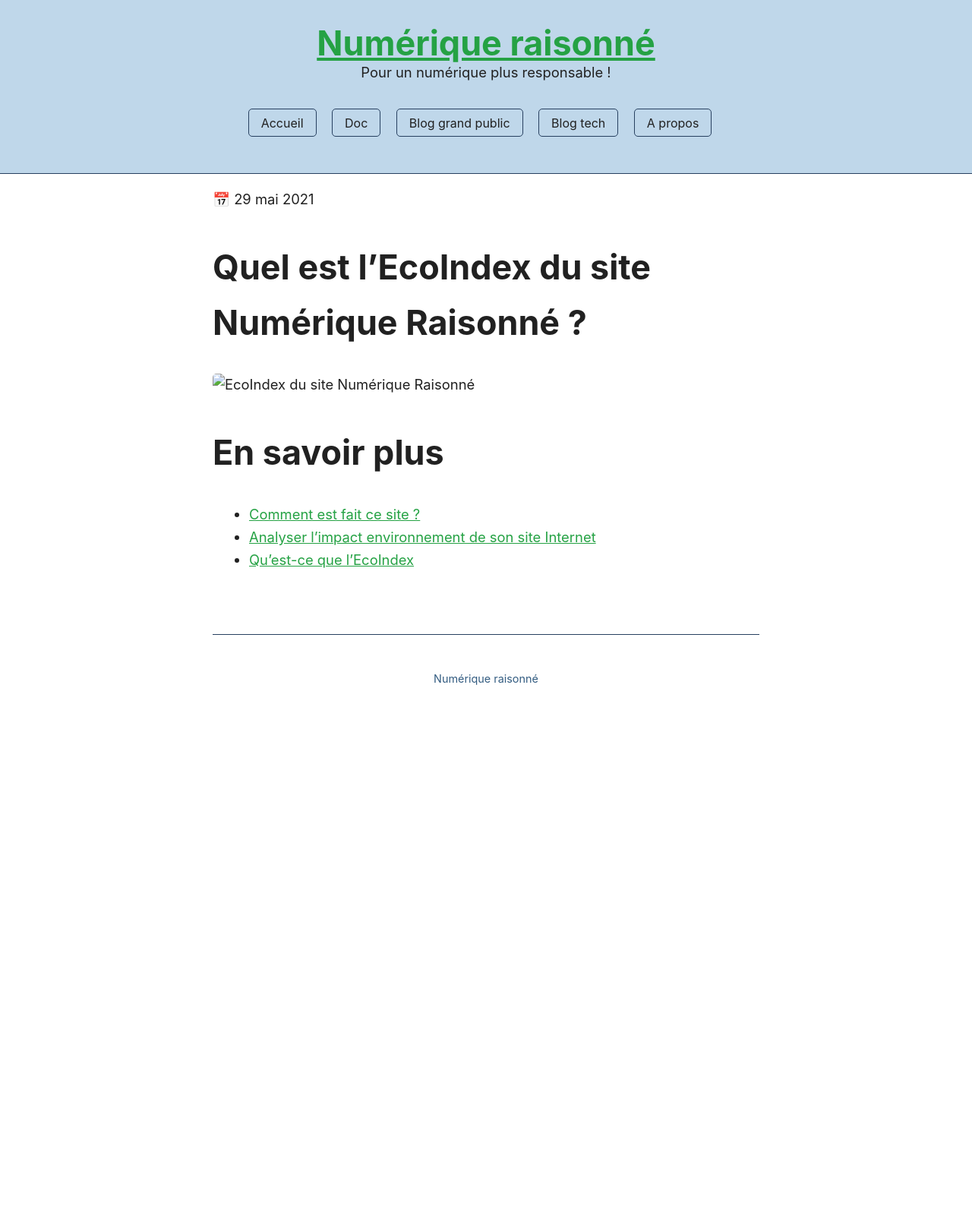
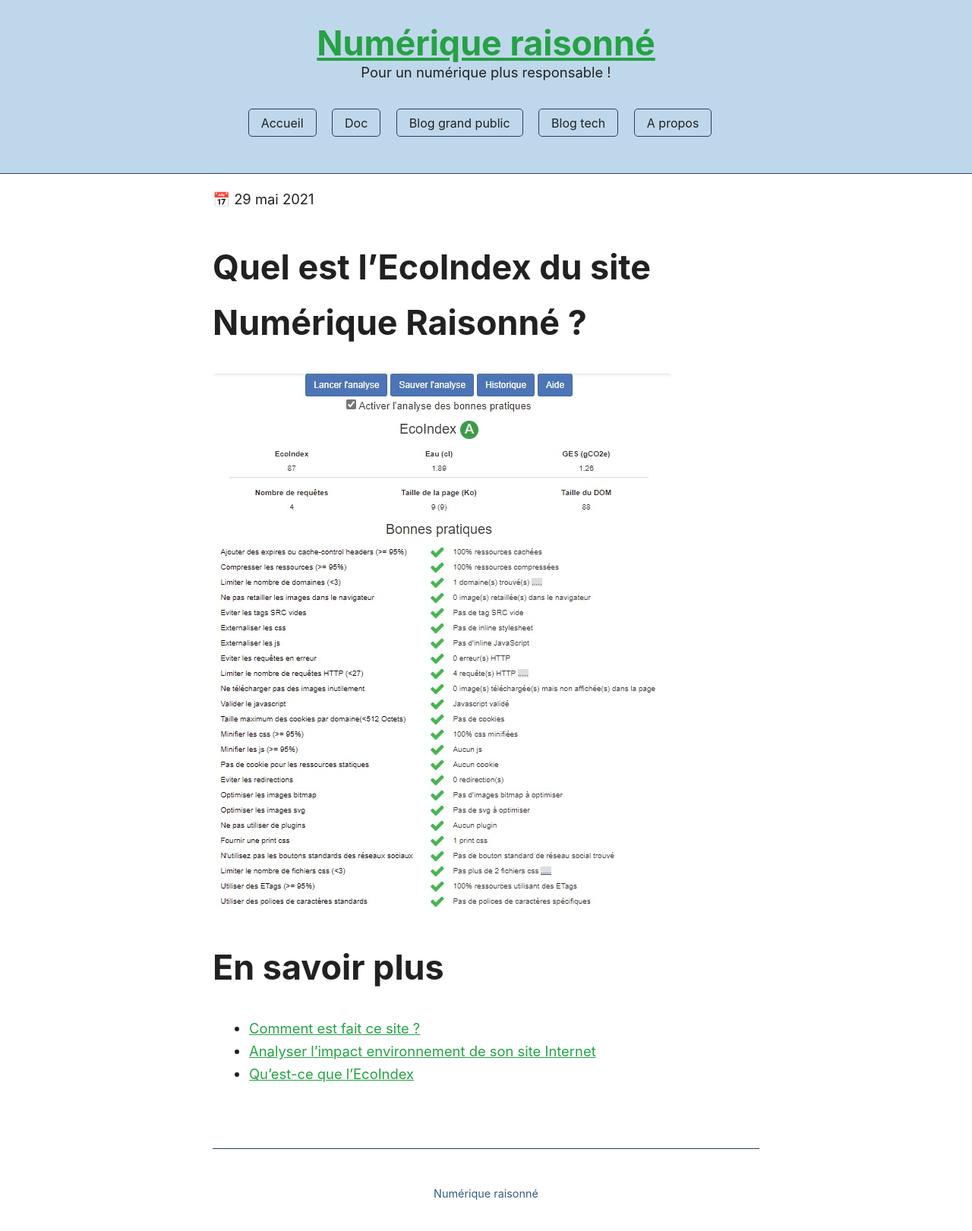
Before and after one commit to Slandais/slandais.github.io, a Jekyll site: the page built from _posts/2021-05-29-ecoIndexNumeriqueRaisonne.md, in a window 1280 px wide. Shown: the whole page at 76% size. Built offline with Jekyll 4.4.1, drawn with Linux system fonts in a browser that asks for light colours; before the commit the page ends 944 px from its top, so only the background shows below that.

Commit message:
Update 2021-05-29-ecoIndexNumeriqueRaisonne.md

```diff
--- a/_posts/2021-05-29-ecoIndexNumeriqueRaisonne.md
+++ b/_posts/2021-05-29-ecoIndexNumeriqueRaisonne.md
@@ -9,7 +9,7 @@
 
 # Quel est l'EcoIndex du site Numérique Raisonné ?
 
-![EcoIndex du site Numérique Raisonné](../assets/ecoIndexNumeriqueRaisonne.jpg "EcoIndex du site Numérique Raisonné")
+![EcoIndex du site Numérique Raisonné](../assets/images/ecoIndexNumeriqueRaisonne.jpg "EcoIndex du site Numérique Raisonné")
 
 # En savoir plus
 
```
